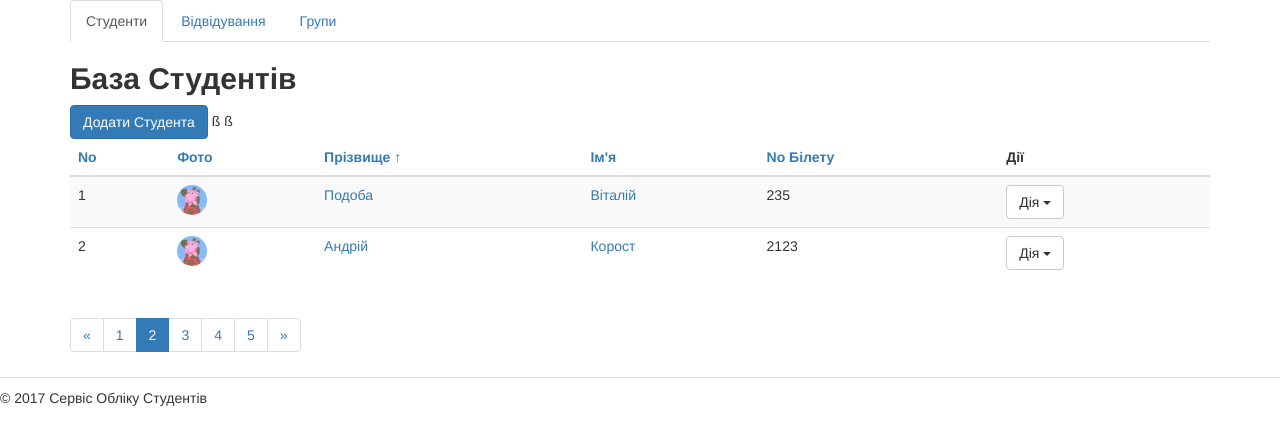
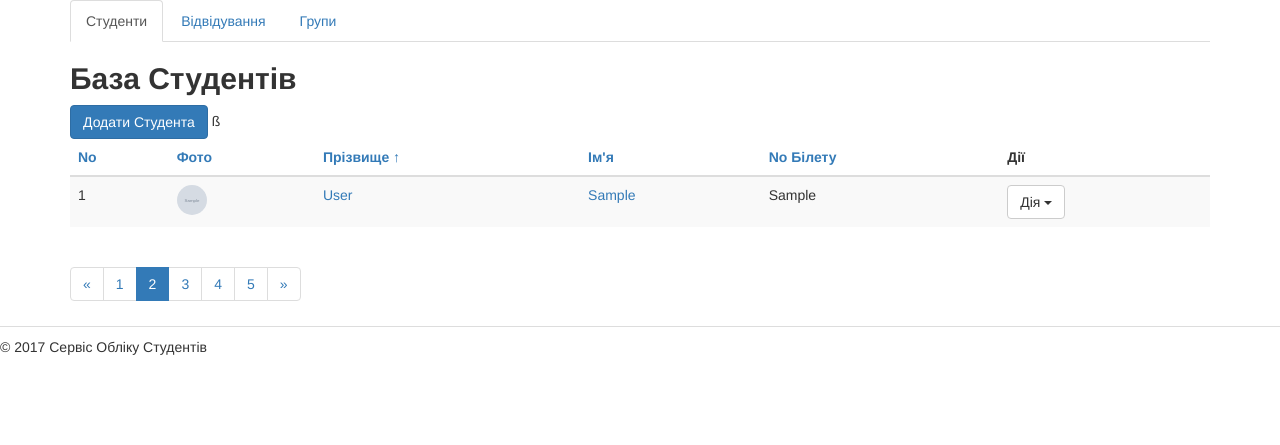
Before and after one commit to SviatStrakhov/st_db, a Django app: page / in a window 1280 px wide. Shown: the part 70-515 px from the top of the page. Run offline with Django 3.2, Linux system fonts and the light colour scheme; tables that the repository leaves empty hold one stand-in row (values such as "Sample post"); grey boxes marked "Sample" are stand-in pictures; some libraries are stand-ins or nearby versions.

Commit message:
students default img

```diff
--- a/students/templates/students/students_list.html
+++ b/students/templates/students/students_list.html
@@ -26,7 +26,12 @@
             		{% for student in students %}
             		<tr>
 	            		<td>{{ forloop.counter }}</td>
-	            		<td><img height="30" width="30" src="{% static student.image %}" class="img-circle"></td>
+	            		<td>
+	            			{% if student.photo %}
+	            			<img height="30" width="30" src="{{ student.photo.url }}" class="img-circle"></td>
+	            			{% else %}
+	            			<img height="30" width="30" src="{% static 'img/images.png' %}" class="img-circle"></td>
+	            			{% endif %}
 	            		<td><a title="Редагувати" href="{% url 'students_edit' student.id %}">{{ student.last_name }}</td>
 	            		<td><a title="Редагувати" href="{% url 'students_edit' student.id %}">{{ student.first_name }}</td>
 	            		<td>{{ student.ticket }}</td>
--- a/students/views/students_views.py
+++ b/students/views/students_views.py
@@ -2,21 +2,10 @@
 
 from django.shortcuts import render
 from django.http import HttpResponse
-
+from ..models import Student
 # Views Students
 def students_list(request):
-	students = (
-        {'id': 1,
-         'first_name': u'Віталій',
-         'last_name': u'Подоба',
-         'ticket': 235,
-         'image': 'img/KLIjhEoP.jpeg'},
-        {'id': 2,
-         'first_name': u'Корост',
-         'last_name': u'Андрій',
-         'ticket': 2123,
-         'image': 'img/KLIjhEoP.jpeg'},
-)
+	students = Student.objects.all()
 	return render(request, 'students/students_list.html', {'students': students})
 
 def students_add(request):
--- a/studentsdb/urls.py
+++ b/studentsdb/urls.py
@@ -15,9 +15,11 @@
 """
 from django.conf.urls import include, url
 from django.contrib import admin
+from .settings import MEDIA_ROOT, DEBUG
 from students.views.students_views import *
 from students.views.groups_views import *
 from students.views.journal_views import *
+
 urlpatterns = [
 	# Students urls
 	url(r'^$', students_list, name='home'),
```
Also changed, not shown: students/static/img/images.png (added).
